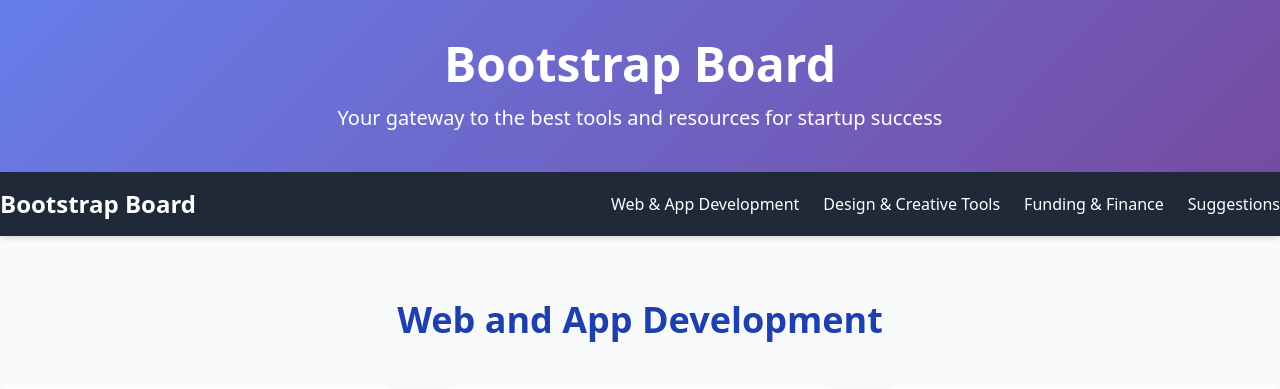
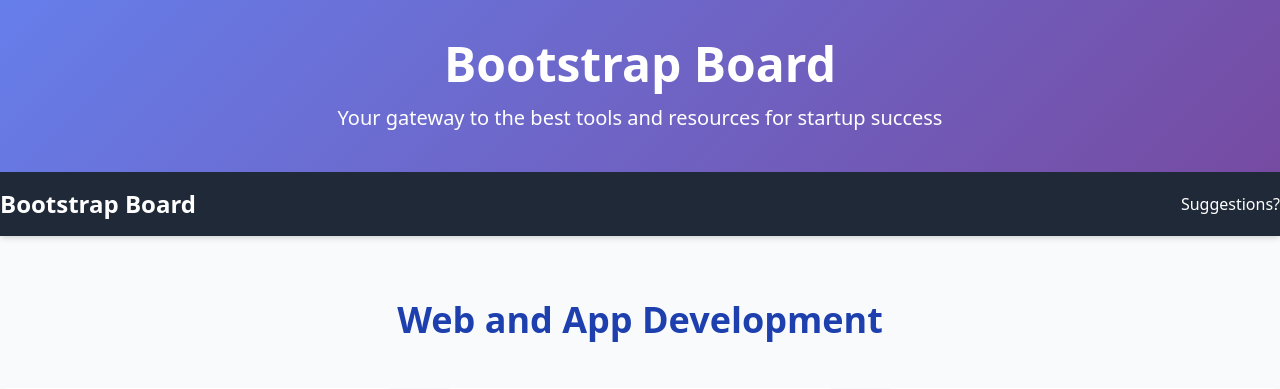
Before and after one commit to ImZackAdams/bootstrapboard, a Flask app: page / in a window 1280 px wide. Shown: the top 389 px of the page. Run offline with Flask 3, Linux system fonts and the light colour scheme.

Commit message:
remove nav links

```diff
--- a/templates/index.html
+++ b/templates/index.html
@@ -58,10 +58,7 @@
         <div class="container mx-auto flex justify-between items-center">
             <strong class="text-2xl">Bootstrap Board</strong>
             <ul class="flex space-x-6">
-                <li><a href="#web-app-dev" class="nav-link">Web & App Development</a></li>
-                <li><a href="#design-creative" class="nav-link">Design & Creative Tools</a></li>
-                <li><a href="#funding-finance" class="nav-link">Funding & Finance</a></li>
-                <li><a href="#suggestions" class="nav-link">Suggestions</a></li>
+                <li><a href="#suggestions" class="nav-link">Suggestions?</a></li>
             </ul>
         </div>
     </nav>
@@ -296,7 +293,6 @@
     <footer class="bg-gray-800 text-white py-8 mt-12 shadow-inner">
         <div class="container mx-auto text-center">
             <small class="block mb-4">
-                <a href="#web-app-dev" class="hover:underline">Web & App Development</a> • <a href="#design-creative" class="hover:underline">Design & Creative Tools</a> • <a href="#funding-finance" class="hover:underline">Funding & Finance</a> • <a href="#suggestions" class="hover:underline">Suggestions</a>
             </small>
             <p class="mt-2">© 2024 Bootstrap Board. All rights reserved.</p>
         </div>
```
